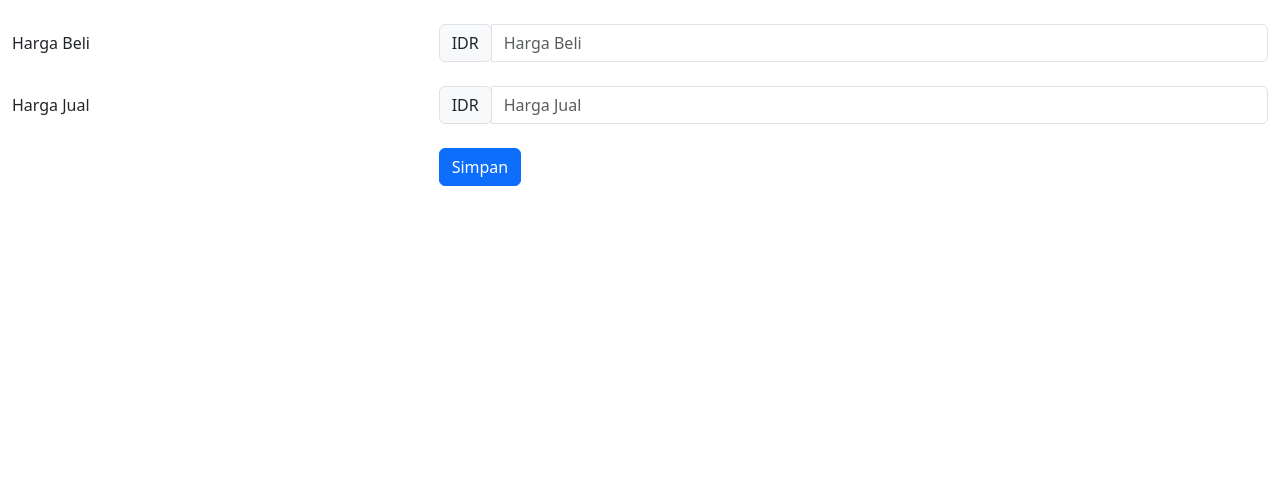
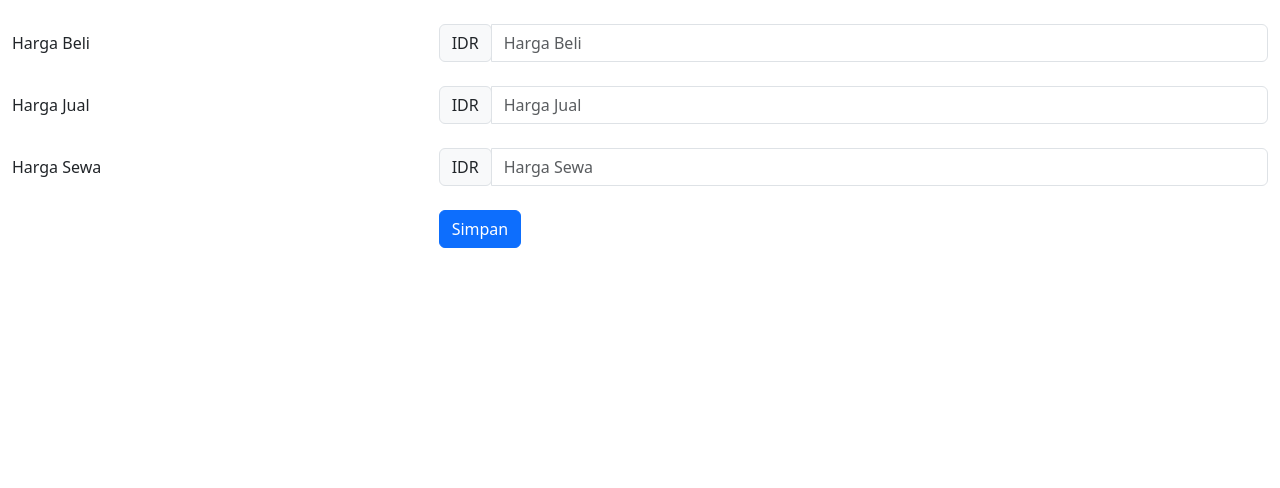
Before and after one commit to abas06/simperpus, a Django app: page /master_buku/tambah in a window 1280 px wide. Shown: the part 282-770 px from the top of the page. Run offline with Django 5.2, Linux system fonts and the light colour scheme; data that the repository does not hold is empty; some libraries are stand-ins or nearby versions.

Commit message:
menambahkan harga sewa buku pada master buku

```diff
--- a/perpus_app/forms.py
+++ b/perpus_app/forms.py
@@ -4,7 +4,7 @@ from .models import *
 class MasterBukuForm(forms.ModelForm):
     class Meta:
         model = MasterBuku
-        fields = ['nama_buku', 'penulis', 'sumber_buku', 'harga_beli', 'harga_jual']
+        fields = ['nama_buku', 'penulis', 'sumber_buku', 'harga_beli', 'harga_jual', 'harga_sewa']
 
 class MasterSumberBukuForm(forms.ModelForm):
     class Meta:
--- a/perpus_app/models.py
+++ b/perpus_app/models.py
@@ -131,6 +131,7 @@ class MasterBuku(models.Model):
     harga_beli = models.FloatField(blank=True, null=True)
     harga_jual = models.FloatField(blank=True, null=True)
     is_deleted = models.BooleanField(default=False, blank=True, null=True)
+    harga_sewa = models.FloatField(blank=True, null=True)
 
     class Meta:
         managed = False  # Ubah menjadi True jika Anda ingin Django mengelola tabel
--- a/perpus_app/templates/master_buku.html
+++ b/perpus_app/templates/master_buku.html
@@ -38,6 +38,7 @@
                 <th scope="col">Sumber Buku</th>
                 <th scope="col">Harga Beli</th>
                 <th scope="col">Harga Jual</th>
+                <th scope="col">Harga Sewa</th>
                 <th scope="col">Update</th>
                 <th scope="col">Delete</th>
               </tr>
@@ -51,6 +52,7 @@
                   <td>{{ buku.3 }}</td>
                   <td class="harga">{{ buku.4 }}</td>
                   <td class="harga">{{ buku.5 }}</td>
+                  <td class="harga">{{ buku.6 }}</td>
                   <td>
                       <a href="{% url 'edit_buku' buku.0 %}" class="btn btn-warning btn-sm">Edit</a>
                   </td>
--- a/perpus_app/templates/tambah_buku.html
+++ b/perpus_app/templates/tambah_buku.html
@@ -57,6 +57,17 @@
           </div>
         </div> <br/>
         <div class="form-group row">
+          <label for="harga_sewa" class="col-4 col-form-label">Harga Sewa</label>
+          <div class="col-8">
+            <div class="input-group">
+              <div class="input-group-prepend">
+                <div class="input-group-text">IDR</div>
+              </div>
+              <input id="harga_sewa" name="harga_sewa" placeholder="Harga Sewa" type="number" class="form-control" required="required">
+            </div>
+          </div>
+        </div> <br/>
+        <div class="form-group row">
           <div class="offset-4 col-8">
             <button name="submit" type="submit" class="btn btn-primary">Simpan</button>
           </div>
--- a/perpus_app/views.py
+++ b/perpus_app/views.py
@@ -41,7 +41,7 @@ def getMasterbuku(request):
         filter_query += f" AND a.sumber_buku_id = {source_query}"
 
     query = f"""
-        SELECT a.id, a.nama_buku, a.penulis, b.sumber, a.harga_beli, a.harga_jual
+        SELECT a.id, a.nama_buku, a.penulis, b.sumber, a.harga_beli, a.harga_jual, a.harga_sewa
         FROM master_buku a
         LEFT JOIN master_sumber_buku b ON b.id_sumber = a.sumber_buku_id
         WHERE a.is_deleted = 'false' {filter_query}
```
Also changed, not shown: perpus_app/templates/edit_buku.html (+11 -0 lines).
